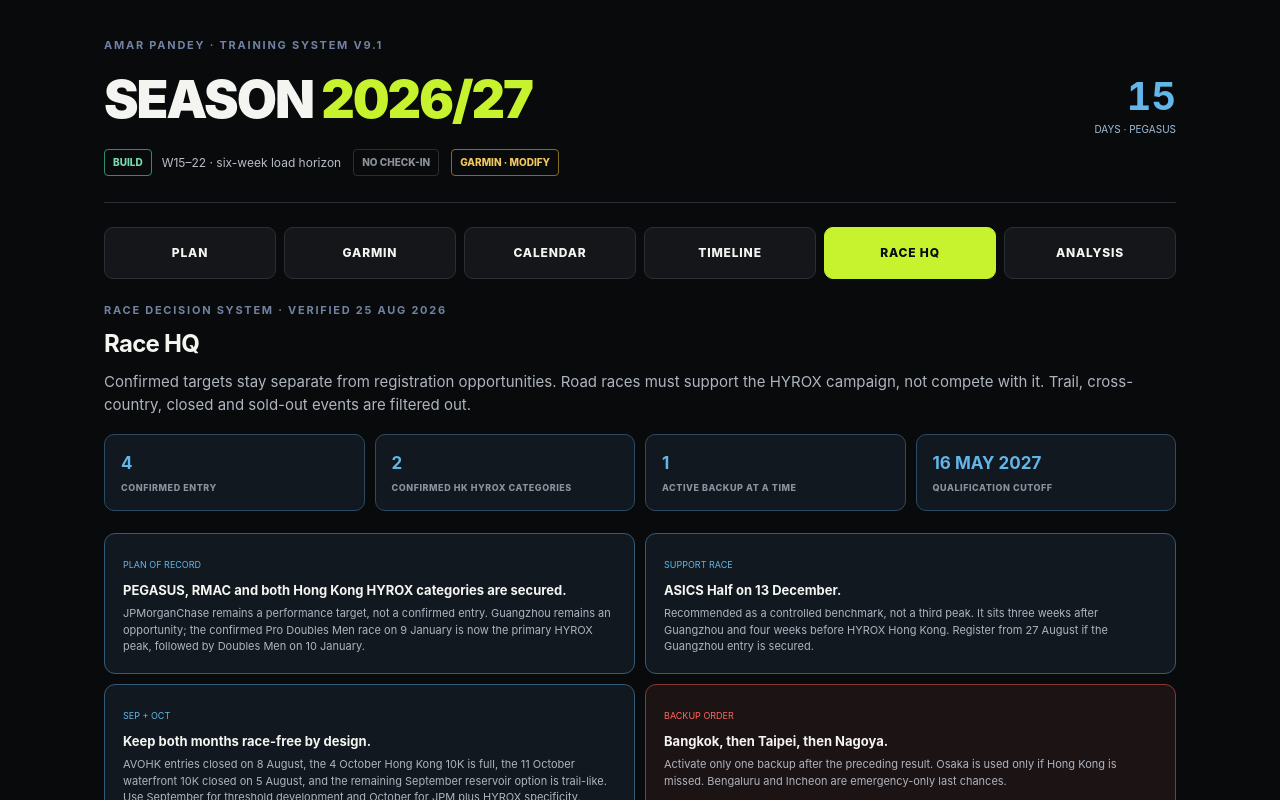
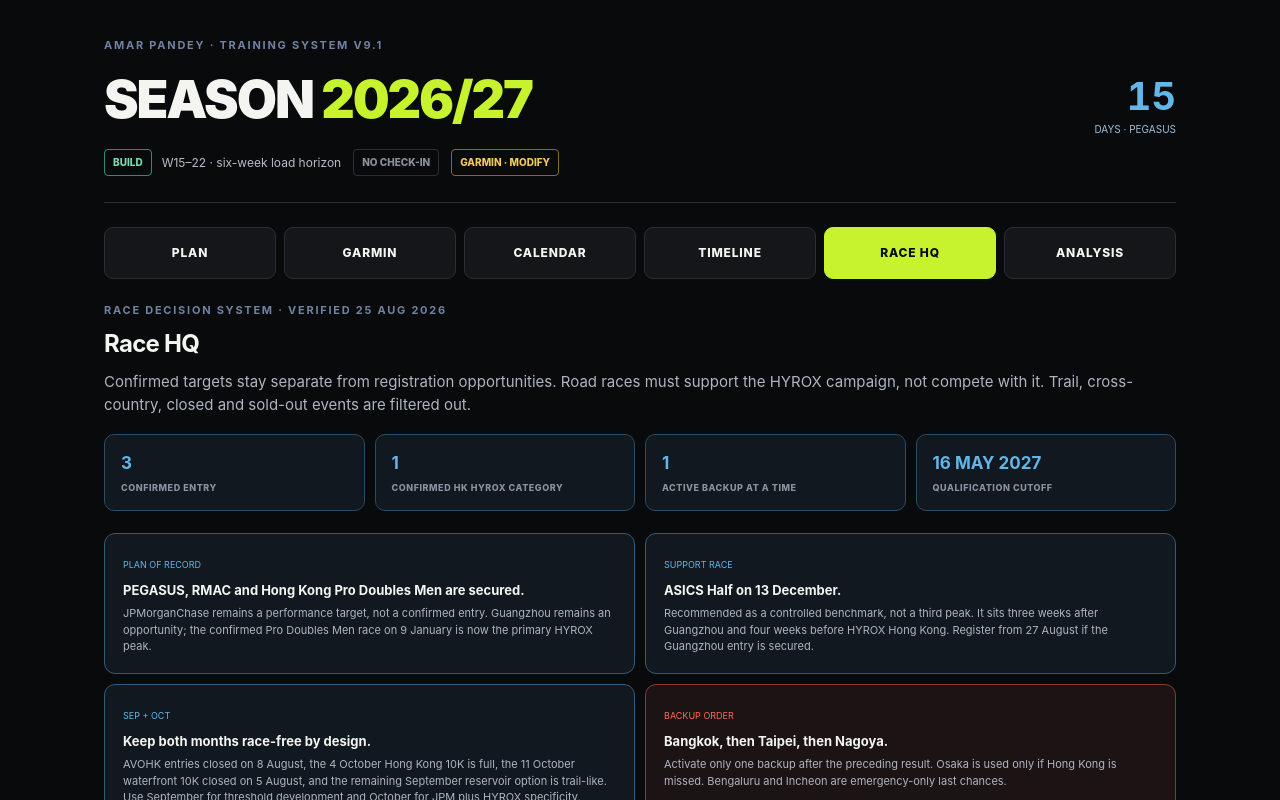
Before and after one commit to starboy1909/ap-race-training-hq-public, a React (Vite) app: page / in a window 1280 px wide. Both pictures are taken after a click on the button "RACE HQ". Shown: the top 800 px of the page. Built offline with nearby package versions, Linux system fonts and the light colour scheme.

Commit message:
Correct HYROX Hong Kong personal entry

```diff
--- a/src/App.tsx
+++ b/src/App.tsx
@@ -1334,8 +1334,8 @@ const phaseRoadmap = [
   ["16–22 Nov 2026", "Guangzhou race week", "Taper into HYROX Guangzhou · 21–22 Nov"],
   ["23 Nov–13 Dec 2026", "Recover + travel maintenance", "Extended neutral travel window · 28 Nov–13 Dec"],
   ["14–20 Dec 2026", "Recovery + Procam decision", "ASICS benchmark · 13 Dec; Kolkata option · 20 Dec only if recovery is green"],
-  ["21 Dec 2026–10 Jan 2027", "Two-race home peak", "Pro Doubles Men · 9 Jan; Doubles Men · 10 Jan"],
-  ["11–24 Jan 2027", "Post-Hong Kong recovery", "No Noida or Osaka HYROX stacking after the confirmed double-header"],
+  ["21 Dec 2026–9 Jan 2027", "Home qualifier peak", "AIA HYROX Hong Kong Pro Doubles Men · 9 Jan afternoon"],
+  ["10–24 Jan 2027", "Post-Hong Kong recovery", "No Noida or Osaka HYROX stacking after the confirmed Pro race"],
   ["25 Jan–14 Feb 2027", "Bangkok qualifier build", "BYD HYROX Bangkok · 11–14 Feb"],
   ["15 Feb–14 Mar 2027", "Taipei qualifier build", "HYROX Taipei · 12–14 Mar"],
   ["15 Mar–18 Apr 2027", "Nagoya qualifier build", "HYROX Nagoya · 16–18 Apr"],
@@ -1889,7 +1889,7 @@ export default function App() {
             <article><span>DECISION 01</span><b>PEGASUS → JPM is the road-speed spine.</b><p>Race PEGASUS on 30 August, spend September rebuilding threshold and outdoor economy, then peak for JPM on 5 November.</p></article>
             <article className="warning"><span>DECISION 02</span><b>Do not A-race Shanghai and JPM.</b><p>Shanghai ends four days before JPM. If 22:00 matters, skip Shanghai or treat it as controlled participation; Guangzhou remains the better HYROX target.</p></article>
             <article><span>DECISION 03</span><b>A Q4 marathon requires a campaign change.</b><p>Singapore on 6 December is still open, but it is only 14 days after HYROX Guangzhou and 32 days before HYROX Hong Kong. Enter only if Guangzhou is removed, ASICS Half is dropped and the next eight weeks become marathon-specific.</p></article>
-            <article className="warning"><span>DECISION 04</span><b>Protect the confirmed January double-header.</b><p>Pro Doubles Men on 9 January and Doubles Men on 10 January now drive the peak. No marathon on 17 January and no additional January HYROX.</p></article>
+            <article className="warning"><span>DECISION 04</span><b>Protect the confirmed January Pro race.</b><p>Pro Doubles Men on 9 January now drives the peak. No marathon on 17 January and no additional January HYROX.</p></article>
           </section>
         </section>
       )}
@@ -1905,12 +1905,12 @@ export default function App() {
           </div>
           <div className="watch-summary">
             <div><b>{races.filter((race) => race.status === "REGISTERED").length}</b><span>CONFIRMED ENTRY</span></div>
-            <div><b>2</b><span>CONFIRMED HK HYROX CATEGORIES</span></div>
+            <div><b>1</b><span>CONFIRMED HK HYROX CATEGORY</span></div>
             <div><b>1</b><span>ACTIVE BACKUP AT A TIME</span></div>
             <div><b>16 MAY 2027</b><span>QUALIFICATION CUTOFF</span></div>
           </div>
           <section className="priority-decisions">
-            <article><span>PLAN OF RECORD</span><b>PEGASUS, RMAC and both Hong Kong HYROX categories are secured.</b><p>JPMorganChase remains a performance target, not a confirmed entry. Guangzhou remains an opportunity; the confirmed Pro Doubles Men race on 9 January is now the primary HYROX peak, followed by Doubles Men on 10 January.</p></article>
+            <article><span>PLAN OF RECORD</span><b>PEGASUS, RMAC and Hong Kong Pro Doubles Men are secured.</b><p>JPMorganChase remains a performance target, not a confirmed entry. Guangzhou remains an opportunity; the confirmed Pro Doubles Men race on 9 January is now the primary HYROX peak.</p></article>
             <article><span>SUPPORT RACE</span><b>ASICS Half on 13 December.</b><p>Recommended as a controlled benchmark, not a third peak. It sits three weeks after Guangzhou and four weeks before HYROX Hong Kong. Register from 27 August if the Guangzhou entry is secured.</p></article>
             <article><span>SEP + OCT</span><b>Keep both months race-free by design.</b><p>AVOHK entries closed on 8 August, the 4 October Hong Kong 10K is full, the 11 October waterfront 10K closed on 5 August, and the remaining September reservoir option is trail-like. Use September for threshold development and October for JPM plus HYROX specificity.</p></article>
             <article className="warning"><span>BACKUP ORDER</span><b>Bangkok, then Taipei, then Nagoya.</b><p>Activate only one backup after the preceding result. Osaka is used only if Hong Kong is missed. Bengaluru and Incheon are emergency-only last chances.</p></article>
--- a/src/raceData.ts
+++ b/src/raceData.ts
@@ -34,7 +34,6 @@ export const races: Race[] = [
   { startIso: "2026-10-25", date: "25 Oct 2026 · 9:30 a.m. 10K / 10:00 a.m. 5K", name: "Pici Pasta Run 2026", type: "Social road 10K / 5K", status: "RETURNING-RUNNER ACCESS OPEN", priority: "B SOCIAL", location: "Kennedy Town to Taikoo Place, Hong Kong", note: "Recommended over Yuen Tin if enjoyment and continuity matter more than an officially timed benchmark; do not enter both because they are on the same morning. Choose the 10K and keep it easy-to-steady if HYROX Shanghai is secured six days later. If Shanghai is missed, it can be a controlled aerobic run, but not an all-out race before JPMorganChase on 5 November. Returning-runner access is open now; public registration opens 31 August. Capacity is 1,000 and entry is HK$250.", category: "opportunity", sourceLabel: "OFFICIAL PICI", sourceUrl: "https://mailchi.mp/pici/celebratration-18873111", checked: "21 Aug 2026" },
   { startIso: "2026-11-08", date: "8 Nov 2026", name: "RMAC Gold Coast 15K", type: "Road 15K", status: "REGISTERED", priority: "B RUN", location: "Hong Kong", note: "Personal registration is confirmed. Run it as a controlled aerobic 15K three days after JPMorganChase, not as a second all-out peak; reduce or skip if the 5.6K leaves residual soreness.", category: "campaign", sourceLabel: "PERSONAL REGISTRATION", sourceUrl: "https://www.jotform.com/262032160097449", checked: "21 Aug 2026" },
   { startIso: "2027-01-09", date: "9 Jan 2027 · afternoon", name: "AIA HYROX Hong Kong · Pro Doubles Men", type: "Pro Doubles Men", status: "REGISTERED", priority: "A+ HYROX", location: "Hong Kong", note: "Paid entry is confirmed for the Saturday afternoon Pro Doubles Men race. This is now the primary home qualification attempt and the January training peak. Required action: personalise both athlete tickets and download the QR codes; do not publish ticket or order details.", category: "campaign", sourceLabel: "PERSONAL REGISTRATION", sourceUrl: "https://hyrox.com/event/hyrox-hong-kong/", checked: "25 Aug 2026" },
-  { startIso: "2027-01-10", date: "10 Jan 2027", name: "AIA HYROX Hong Kong · Doubles Men", type: "Doubles Men", status: "REGISTERED", priority: "B HYROX", location: "Hong Kong", note: "Paid entry is also confirmed for the Sunday Doubles Men race. Treat this as the second event of a two-day home double-header, not a separate peak. Required action: personalise both athlete tickets and download the QR codes; Saturday Pro execution remains the priority.", category: "campaign", sourceLabel: "PERSONAL REGISTRATION", sourceUrl: "https://hyrox.com/event/hyrox-hong-kong/", checked: "25 Aug 2026" },
   { startIso: "2026-11-15", date: "15 Nov 2026", name: "Pocari Sweat Run Fest 10K", type: "Road 10K", status: "DO NOT ENTER", priority: "Skip", location: "Hong Kong", note: "Six days before HYROX Guangzhou. Even a controlled 10K adds avoidable fatigue and logistical load during race week.", category: "opportunity", sourceLabel: "OFFICIAL ENTRY", sourceUrl: "https://psrun2026.sportsoho.com/en/form/enrolment-form", checked: "15 Aug 2026" },
   { startIso: "2026-12-13", date: "13 Dec 2026 · 7:45 a.m.", name: "ASICS Hong Kong Half-Marathon Championships", type: "Road half marathon", status: "REGISTER 27 AUG · FCFS", priority: "B+", location: "Tai Mei Tuk, Hong Kong", note: "Recommended controlled benchmark three weeks after Guangzhou and four weeks before HYROX Hong Kong. Public entry opens 27 August for a 3,000-runner first-come quota; the organiser has not published an opening clock time, so check from the start of the Hong Kong day. Prior completion on 21 Dec 2025 makes the timing familiar.", category: "opportunity", sourceLabel: "OFFICIAL HKAAA", sourceUrl: "https://hkaaa.com/en/comp_details.php?id=293", checked: "21 Aug 2026" },
 
```
